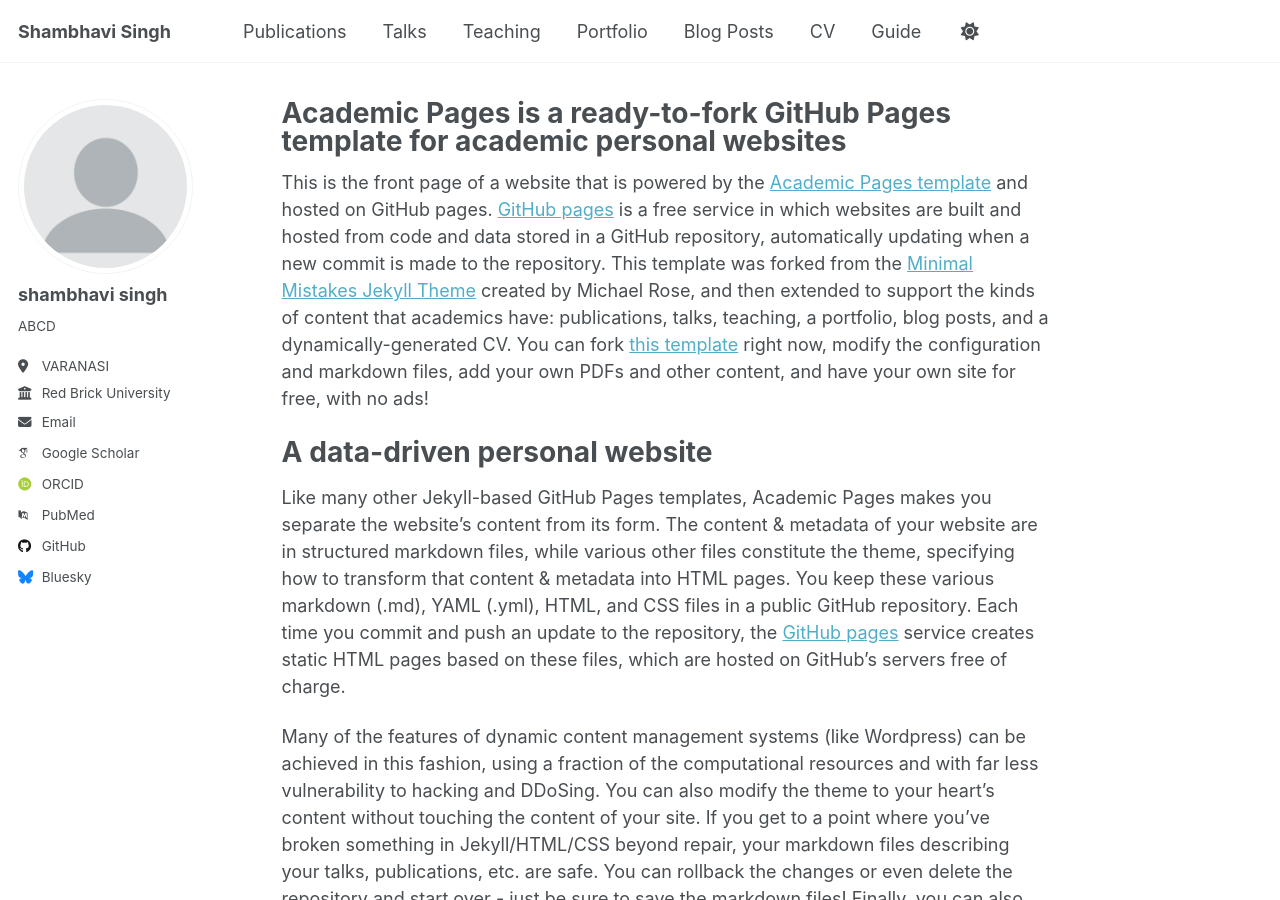
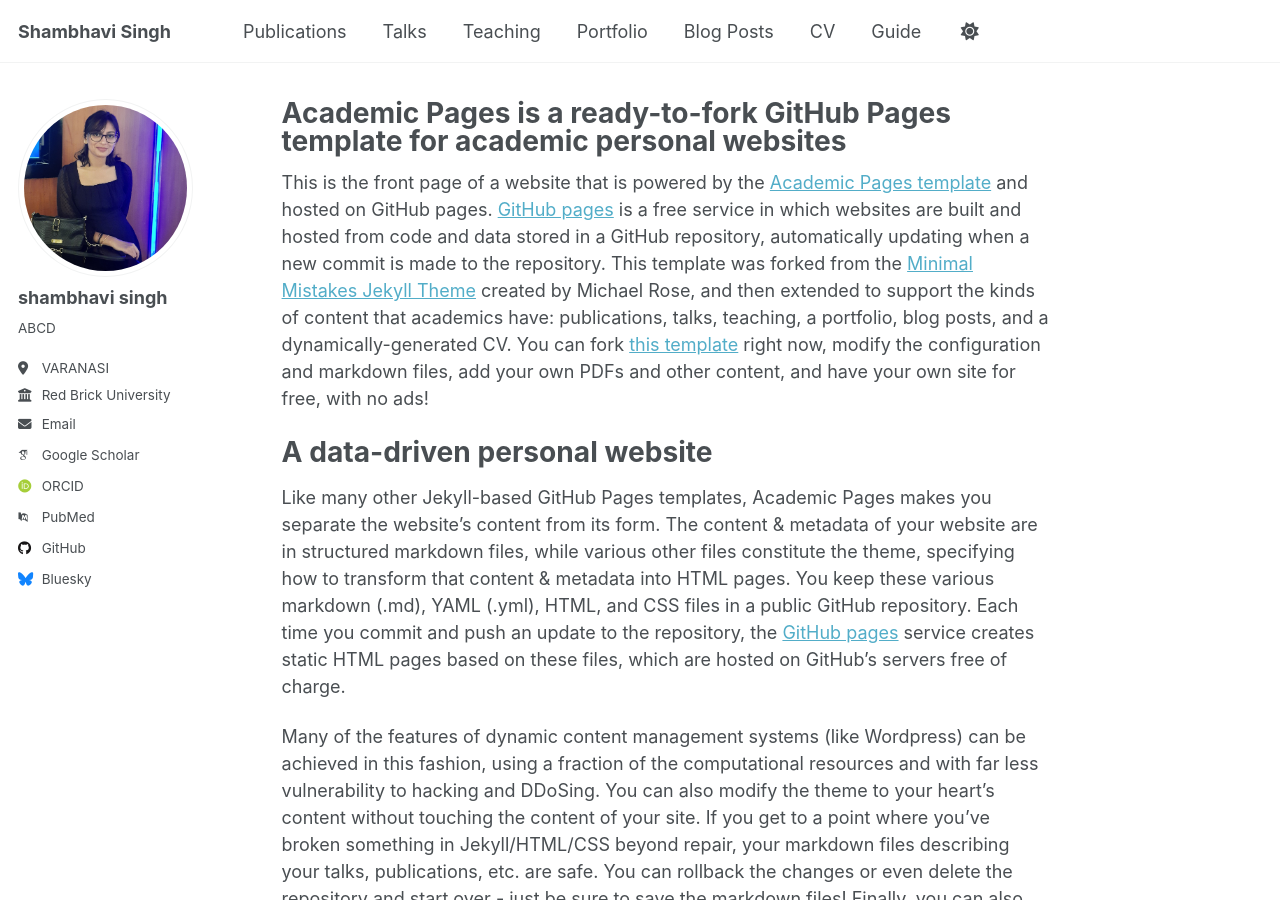
Before and after one commit to shambhavisingh010/shambhavisingh010.github.io, a Jekyll site: the page built from _pages/about.md, in a window 1280 px wide and 900 px high. Built offline with Jekyll 4.4.1, drawn with Linux system fonts in a browser that asks for light colours; some web fonts are replaced.

Commit message:
Update _config.yml

```diff
--- a/_config.yml
+++ b/_config.yml
@@ -22,7 +22,7 @@
 #               Additional customization can be done by editing /_includes/author-profile.html
 author:
   # Biographic information
-  avatar           : "profile.png"
+  avatar           : "shamprofile.png"
   name             : "shambhavi singh"
   pronouns         : # example: "she/her"
   bio              : "ABCD"
```
